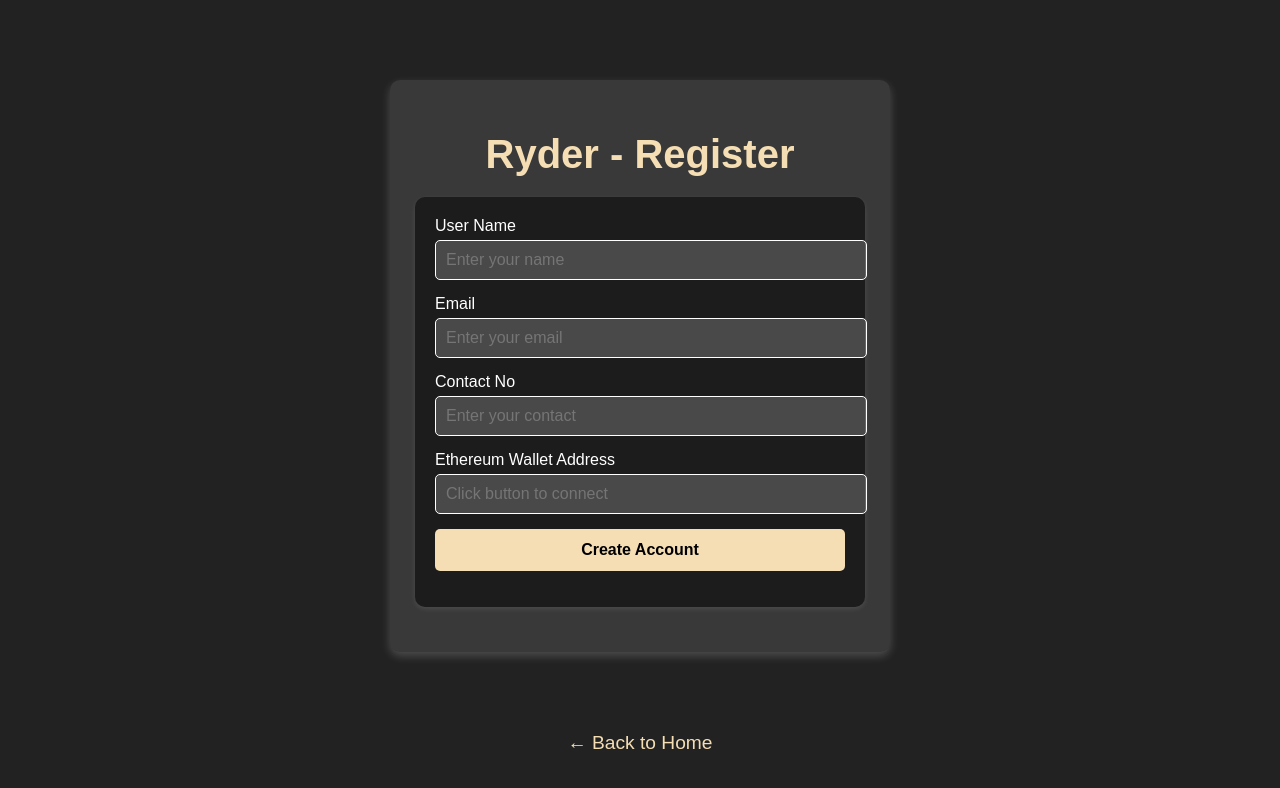
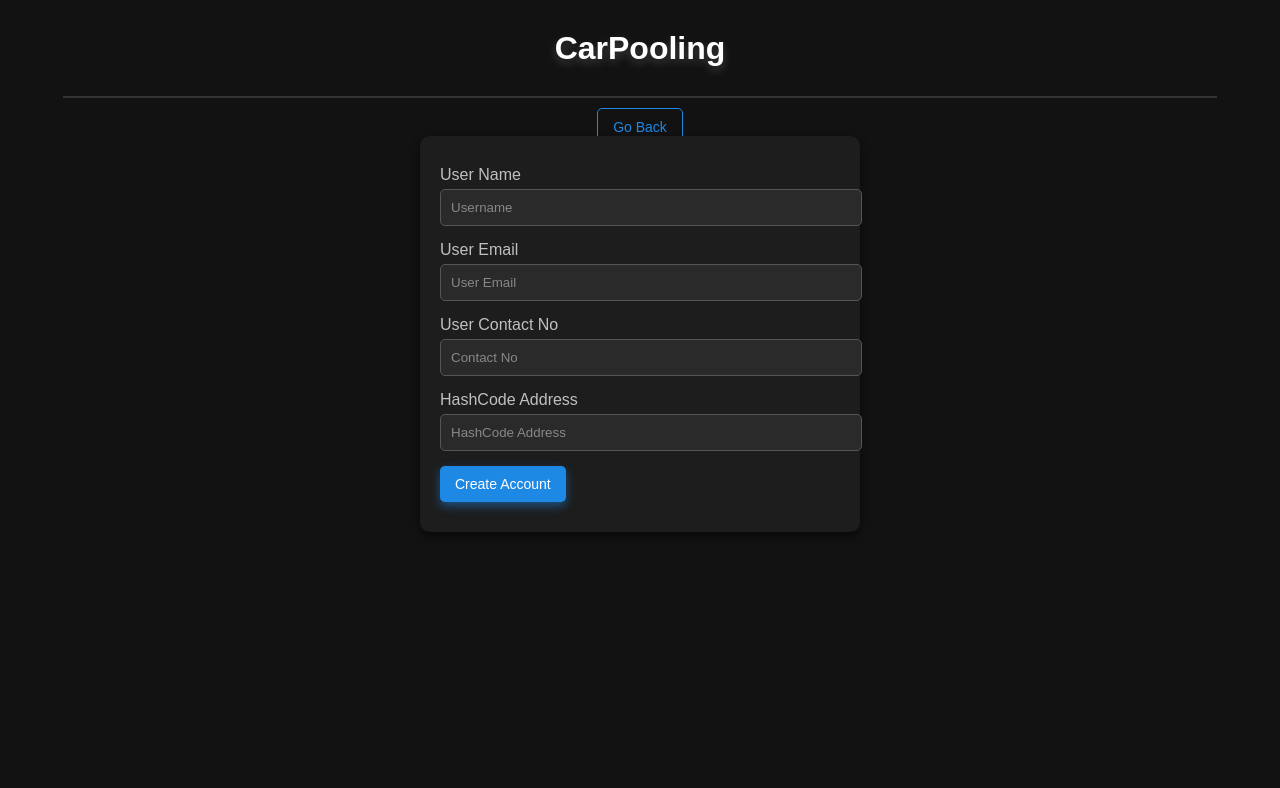
Before and after one commit to saiprajapati/Ryder, a website: page newuser.html in a window 1280 px wide. Drawn offline with nearby package versions, Linux system fonts and the light colour scheme.

Commit message:
initial commit

```diff
--- a/newuser.html
+++ b/newuser.html
@@ -3,172 +3,178 @@
 <head>
     <meta charset="UTF-8">
     <meta name="viewport" content="width=device-width, initial-scale=1.0">
-    <title>Ryder - Register</title>
-    <link rel="stylesheet" href="styles.css">
-    <script src="https://cdnjs.cloudflare.com/ajax/libs/web3/4.1.2/web3.min.js"></script>
-
+    <title>CarPooling - Create Account</title>
     <style>
         body {
             font-family: Arial, sans-serif;
-            background: #222;
-            color: white;
-            text-align: center;
+            background-color: #121212; /* Dark theme */
+            color: #e0e0e0; /* Light text */
             margin: 0;
             padding: 0;
+            display: flex;
+            flex-direction: column;
+            align-items: center;
         }
-
-        .register-container {
-            max-width: 450px;
-            margin: 80px auto;
-            background: rgba(255, 255, 255, 0.1);
-            padding: 25px;
-            border-radius: 10px;
-            box-shadow: 0px 4px 10px rgba(255, 255, 255, 0.2);
+        h1 {
+            color: #ffffff;
+            text-align: center;
+            margin-top: 30px;
+            text-shadow: 0 4px 10px rgba(255, 255, 255, 0.2);
+            transition: transform 0.3s ease;
         }
-
-        h1 {
-            font-size: 2.5rem;
-            margin-bottom: 15px;
-            color: wheat;
+        h1:hover {
+            transform: scale(1.05);
         }
-
-        .panel {
-            margin: 20px 0;
-            padding: 20px;
-            background: rgba(0, 0, 0, 0.5);
-            border-radius: 10px;
-            box-shadow: 0px 2px 5px rgba(255, 255, 255, 0.1);
+        hr {
+            width: 90%;
+            border: 0.5px solid #333;
+            margin-bottom: 20px;
         }
-
-        h2 {
-            margin-bottom: 10px;
-            font-size: 1.5rem;
-            color: wheat;
+        .btn {
+            color: #1e88e5;
+            text-decoration: none;
+            font-size: 14px;
+            padding: 10px 15px;
+            border: 1px solid #1e88e5;
+            border-radius: 5px;
+            background-color: transparent;
+            transition: background-color 0.3s ease, color 0.3s ease;
         }
-
-        label {
-            display: block;
-            font-size: 1rem;
-            margin-bottom: 5px;
-            text-align: left;
+        .btn:hover {
+            background-color: #1e88e5;
             color: white;
         }
-
-        input {
+        form {
+            width: 400px;
+            background-color: #1d1d1d;
+            border-radius: 10px;
+            padding: 20px;
+            box-shadow: 0 4px 10px rgba(0, 0, 0, 0.5);
+        }
+        form div {
+            margin: 10px 0;
+        }
+        .title {
+            font-size: 16px;
+            margin-bottom: 5px;
+            color: #c0c0c0;
+        }
+        input[type="text"] {
             width: 100%;
             padding: 10px;
-            margin-bottom: 15px;
-            border: 1px solid #fff;
+            margin: 5px 0;
+            border: 1px solid #555;
             border-radius: 5px;
-            background: rgba(255, 255, 255, 0.2);
-            color: white;
-            font-size: 1rem;
-        }
-
-        input:focus {
-            outline: none;
-            border-color: wheat;
-        }
-
-        .register-btn {
-            background: wheat;
-            color: black;
-            padding: 12px;
-            border: none;
-            width: 100%;
-            border-radius: 5px;
-            cursor: pointer;
-            font-weight: bold;
-            font-size: 1rem;
-            transition: 0.3s;
-        }
-
-        .register-btn:hover {
-            background: white;
-            color: black;
-        }
-
-        .message {
-            text-align: center;
-            margin-top: 10px;
-            font-weight: bold;
-            color: wheat;
-        }
-
-        .back-home {
-            display: block;
-            margin: 20px auto;
-            color: wheat;
-            text-decoration: none;
-            font-size: 1.2rem;
-            transition: 0.3s;
-        }
-
-        .back-home:hover {
-            text-decoration: underline;
+            background-color: #2a2a2a;
             color: white;
         }
+        input[type="text"]::placeholder {
+            color: #888;
+        }
+        input[type="button"] {
+            background-color: #1e88e5;
+            color: white;
+            border: none;
+            padding: 10px 15px;
+            cursor: pointer;
+            border-radius: 5px;
+            font-size: 14px;
+            transition: background-color 0.3s ease, box-shadow 0.3s ease;
+            box-shadow: 0 4px 10px rgba(30, 136, 229, 0.5);
+        }
+        input[type="button"]:hover {
+            background-color: #0059c1;
+            box-shadow: 0 8px 20px rgba(30, 136, 229, 0.8);
+        }
+        input[type="text"]:focus {
+            outline: none;
+            border: 1px solid #1e88e5;
+        }
     </style>
-</head>
-<body>
+    <script src="https://ajax.googleapis.com/ajax/libs/jquery/3.3.1/jquery.min.js"></script>
+    <script src="https://cdn.jsdelivr.net/npm/js-cookie@3.0.5/dist/js.cookie.min.js"></script>
 
-    <div class="register-container">
-        <h1>Ryder - Register</h1>
+    <!-- Web3.js-->
+  <script src="node_modules/web3.js-browser/build/web3.js"></script>
+  <script src="node_modules/web3/dist/web3.min.js"></script>
+  <script src="web3connection.js"></script>
+  <link rel="stylesheet" href="style.css" />
+    <script>
+        $(document).ready(function(){
+            // Animate the header title on hover
+            $('h1').hover(function() {
+                $(this).css('color', '#1e88e5');
+            }, function() {
+                $(this).css('color', '#ffffff');
+            });
 
-        <div class="panel">
-            <label for="username">User Name</label>
-            <input type="text" id="username" placeholder="Enter your name">
+            // Highlight input fields on focus
+            $("input[type='text']").focus(function() {
+                $(this).css("border", "1px solid #1e88e5");
+            }).blur(function() {
+                $(this).css("border", "1px solid #555");
+            });
 
-            <label for="email">Email</label>
-            <input type="email" id="email" placeholder="Enter your email">
 
-            <label for="contact">Contact No</label>
-            <input type="text" id="contact" placeholder="Enter your contact">
+        $(document).ready(function(){
+           $("#btn_action").click(function(){
 
-            <label for="wallet-address">Ethereum Wallet Address</label>
-            <input type="text" id="wallet-address" placeholder="Click button to connect" readonly>
+                //Cookies.set()
+                //alert("working");
+                var hashcode=$("#hashaddress").val();
+                var uname=$("#username").val();
+                var uemail=$("#useremail").val();
+                var ucontact=$("#usercontact").val();
 
-            <button class="register-btn" onclick="registerUser()">Create Account</button>
-
-            <p class="message" id="message"></p>
-        </div>
-    </div>
-
-    <a href="index.html" class="back-home">← Back to Home</a>
-
-    <script>
-        async function connectWallet() {
-            if (window.ethereum) {
-                try {
-                    window.web3 = new Web3(window.ethereum);
-                    await window.ethereum.request({ method: "eth_requestAccounts" });
-
-                    const accounts = await web3.eth.getAccounts();
-                    document.getElementById("wallet-address").value = accounts[0];
-                } catch (error) {
-                    alert("Error connecting to MetaMask. Please try again.");
-                }
-            } else {
-                alert("Please install MetaMask to continue.");
-            }
-        }
-
-        function registerUser() {
-            const username = document.getElementById("username").value.trim();
-            const email = document.getElementById("email").value.trim();
-            const contact = document.getElementById("contact").value.trim();
-            const walletAddress = document.getElementById("wallet-address").value.trim();
-
-            if (!username || !email || !contact || !walletAddress) {
-                document.getElementById("message").innerText = "All fields are required!";
+                if (!uname || !uemail || !ucontact || !hashcode) {
+                    alert("Please fill in all fields.");
                     return;
                 }
 
-            document.getElementById("message").innerText = "Account Created Successfully!";
-        }
 
-        window.addEventListener("load", connectWallet);
+				myContract.methods.RegisterUserAccount(hashcode,uname,ucontact,uemail).send({from : hashcode, gas : '3000000'});
+
+                Cookies.set('hashcodecp',hashcode,{expires : 14});
+                Cookies.set('usernamecp',uname,{expires : 14});
+                 window.location.replace('userdashboardpanelchoice.html');
+             });
+
+        });
+    });
         </script>
 
+
+</head>
+<body>
+<h1>CarPooling</h1>
+<hr />
+<div align="right">
+    <a class="btn" href="index.html">Go Back</a>
+  </div>
+<form>
+<div>
+    <span class="title">User Name</span>
+    <input type="text" id="username" placeholder="Username" />
+</div>
+
+<div>
+    <span class="title">User Email</span>
+    <input type="text" id="useremail" placeholder="User Email" />
+</div>
+
+<div>
+    <span class="title">User Contact No</span>
+    <input type="text" id="usercontact" placeholder="Contact No" />
+</div>
+
+<div>
+    <span class="title">HashCode Address</span>
+    <input type="text" style="width: 400px;" id="hashaddress" placeholder="HashCode Address" />
+</div>
+<div>
+    <span class="title"></span>
+    <input type="button"  id="btn_action" value="Create Account" />
+</div>
+</form>
 </body>
 </html>
```
Lines whose indentation alone changed are shown as unchanged.
